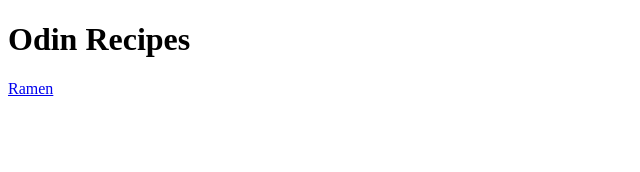
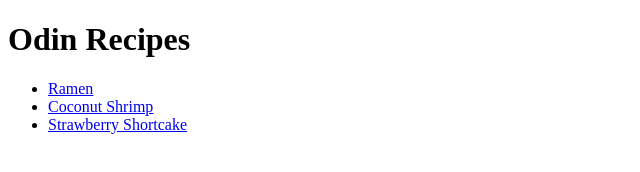
Before and after one commit to Felix316/odin-recipes, a plain HTML site: page index.html in a window 1280 px wide. Shown: the whole page, without its empty margins (0-640 px from the left). Drawn offline with Linux system fonts and the light colour scheme.

Commit message:
2 recipes added to index.html

```diff
--- a/index.html
+++ b/index.html
@@ -9,7 +9,13 @@
 <body>
     <h1>Odin Recipes</h1>
 
-    <a href="recipes/ramen.html">Ramen</a>
+    <ul>
+
+    <li> <a href="recipes/ramen.html">Ramen</a> </li>
+    <li> <a href="recipes/coconut-shrimp.html">Coconut Shrimp</a></li>
+    <li> <a href="recipes/strawberry-shortcake.html">Strawberry Shortcake</a></li>
+
+    </ul>
 
 </body>
 </html>
```
